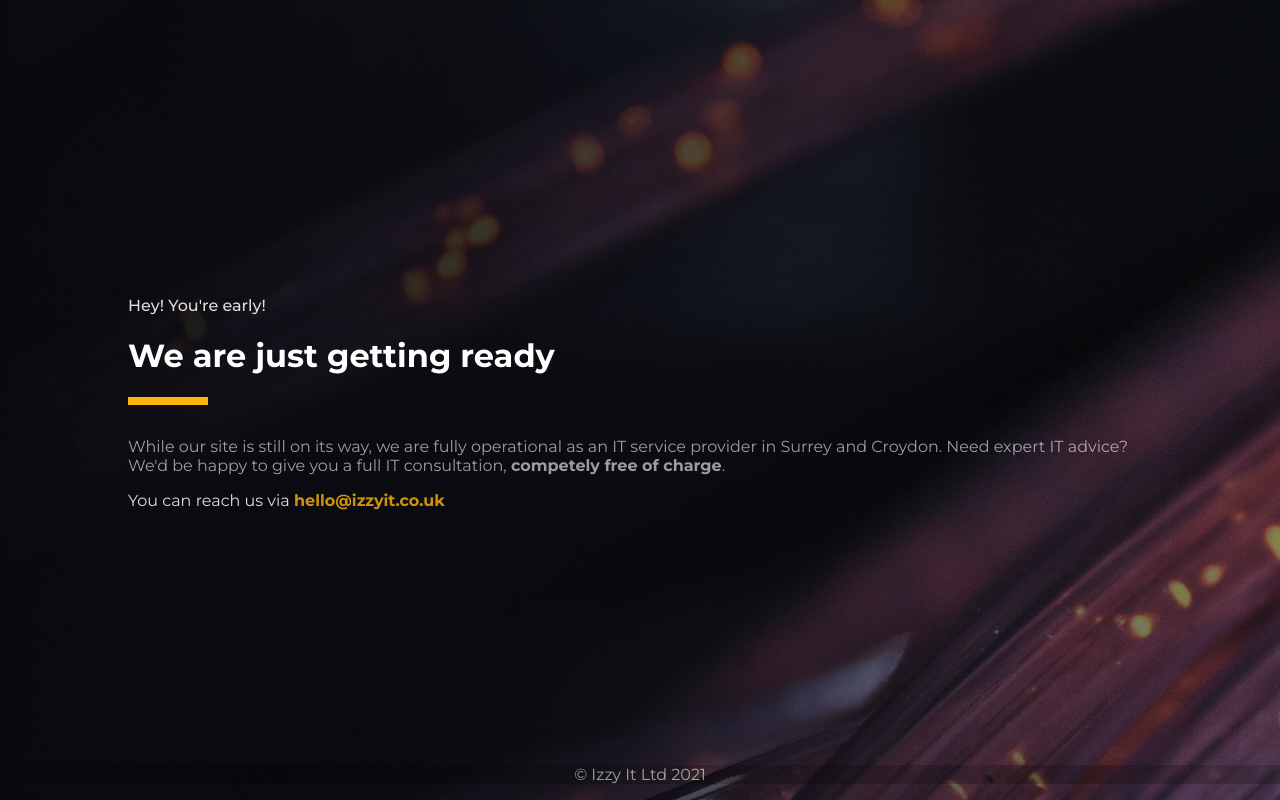
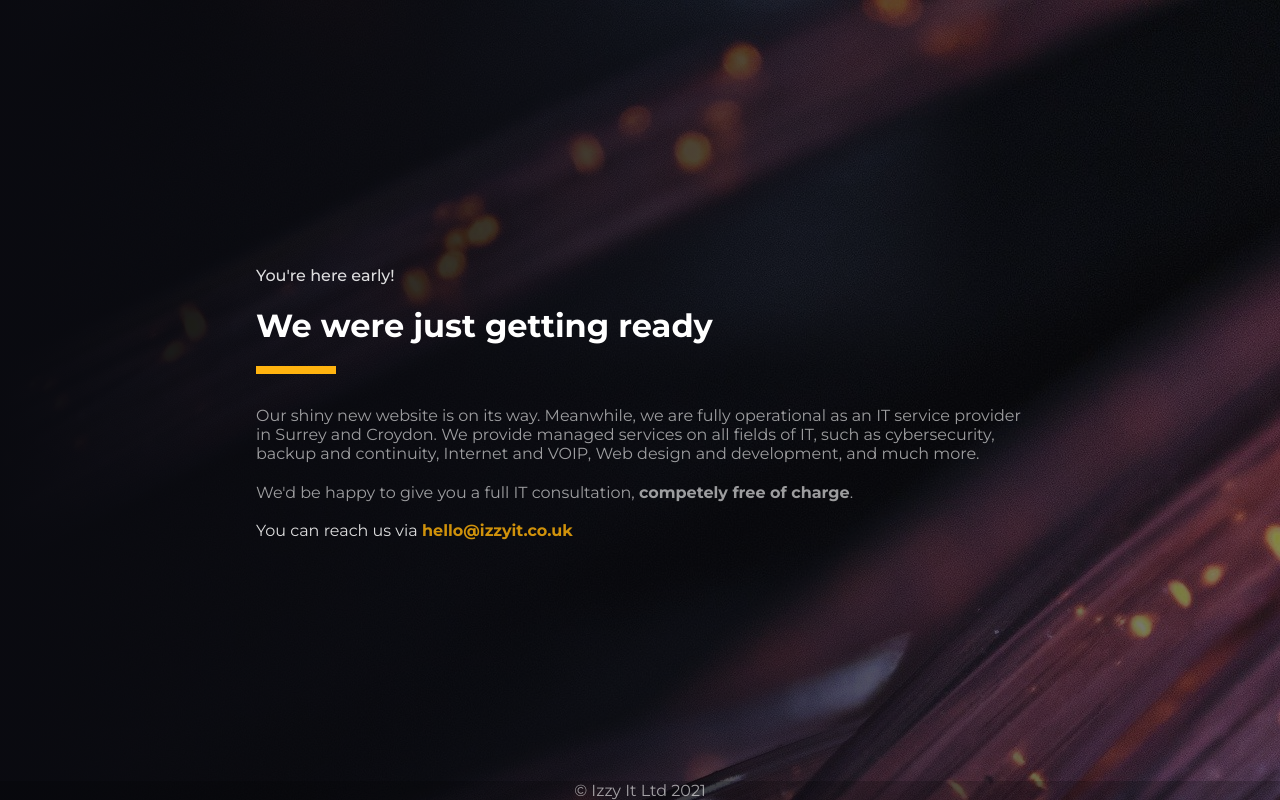
Before and after one commit to Astrobean/izzyUnderConstruction, a website built with Parcel: page src/index.html in a window 1280 px wide. Built offline with nearby package versions, Linux system fonts and the light colour scheme.

Commit message:
This commit was made using a ps script

```diff
--- a/src/index.html
+++ b/src/index.html
@@ -17,13 +17,18 @@
   </head>
   <body>
     <main>
-      <h4 class="subtitle">Hey! You're early!</h4>
-      <h1 class="title">We are just getting ready</h1>
+      <h4 class="subtitle">You're here early!</h4>
+      <h1 class="title">We were just getting ready</h1>
       <div class="divider"></div>
       <p class="introduction">
-        While our site is still on its way, we are fully operational as an IT
-        service provider in Surrey and Croydon. Need expert IT advice? We'd be
-        happy to give you a full IT consultation,
+        Our shiny new website is on its way. Meanwhile, we are fully operational
+        as an IT service provider in Surrey and Croydon. We provide managed
+        services on all fields of IT, such as cybersecurity, backup and
+        continuity, Internet and VOIP, Web design and development, and much
+        more.
+      </p>
+      <p class="cta">
+        We'd be happy to give you a full IT consultation,
         <b>competely free of charge</b>.
       </p>
       <p class="contact">
--- a/src/sass/main.sass
+++ b/src/sass/main.sass
@@ -1,3 +1,5 @@
+// Hello from Jeffrey @ Izzy IT
+
 // vars
 $textNormal: hsla(0, 0%, 100%, 0.6)
 $textEmphasis: hsla(0, 0%, 100%, 0.86)
@@ -6,6 +8,11 @@ $primaryLight: hsl(41,100%,63%)
 $primaryDark: hsl(41,90%,43%)
 $primaryDarker: hsl(41,80%,33%)
 $textLink: $primary
+
+$breakpointXL: 1800px
+$breakpointLg: 1200px
+$breakpointMd: 900px
+$breakpointSm: 600px
 
 // reset
 body
@@ -27,44 +34,48 @@ body
     justify-content: center
 
     main
-        max-width: 80%
+        padding: 3rem
+        max-width: 768px
 
-        .subtitle
-            color: $textEmphasis
-            font-weight: 500
+    .subtitle
+        color: $textEmphasis
+        font-weight: 500
 
-        .title
-            color: white
+    .title
+        color: white
+        font-weight: 700
+
+    .divider
+        height: 0.5rem
+        width: 5rem
+        background-color: $primary
+        margin-bottom: 2rem
+
+    .introduction, .cta
+        color: $textNormal
+        margin-bottom: 1.2rem
+
+    .contact
+        color: $textEmphasis
+
+        a
+            color: $primaryDark
             font-weight: 700
+            text-decoration: none
+            cursor: pointer
 
-        .divider
-            height: 0.5rem
-            width: 5rem
-            background-color: $primary
-            margin-bottom: 2rem
+            &:hover
+                color: $primaryLight
 
-        .introduction
-            color: $textNormal
+footer
+    position: absolute
+    bottom: 0
+    width: 100%
 
-        .contact
-            color: $textEmphasis
-
-            a
-                color: $primaryDark
-                font-weight: 700
-                text-decoration: none
-                cursor: pointer
-
-                &:hover
-                    color: $primaryLight
-
-    footer
-        position: absolute
-        bottom: 0
+    .copyright
+        text-align: center
         width: 100%
-
-        .copyright
-            text-align: center
-            width: 100%
-            background-color: hsla(0, 0%, 0%, 0.2)
-            color: $textNormal
+        background-color: hsla(0, 0%, 0%, 0.2)
+        color: $textNormal
+        margin-bottom: 0
+        padding: 1rem, 0, 1rem, 0
```
Also changed, not shown: dist/index.html, 3 other files.
